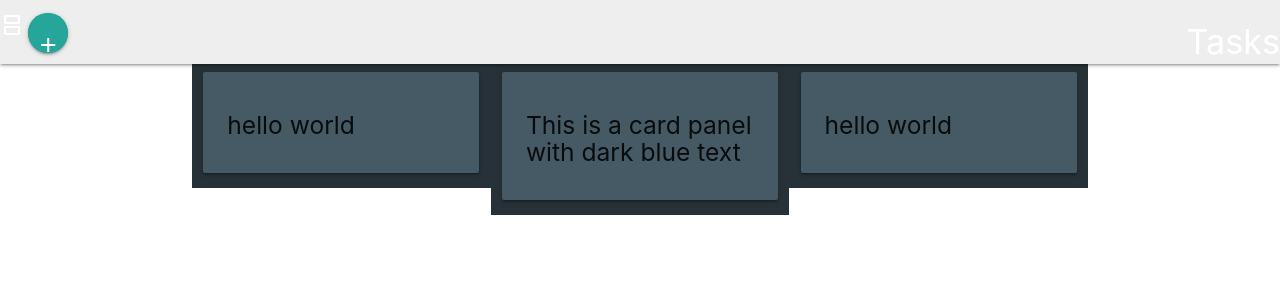
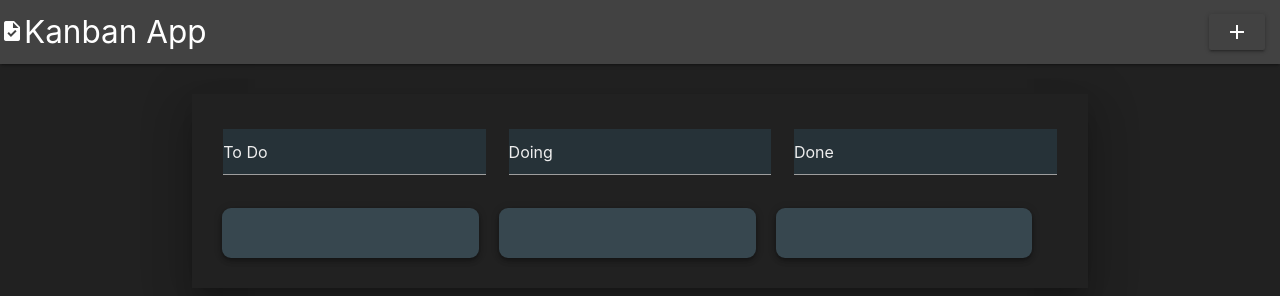
Before and after one commit to Usernamek-dot/MUU2KanbanApp, a plain HTML site: page index.html in a window 1280 px wide. Drawn offline with nearby package versions, Linux system fonts and the light colour scheme.

Commit message:
Added modal and boards

```diff
--- a/index.html
+++ b/index.html
@@ -6,66 +6,29 @@
      <meta http-equiv="X-UA-Compatible" content="IE=edge" />
      <meta name="viewport" content="width=device-width, initial-scale=1.0" />
      <title>Kanban App</title>
-     <!--Import materialize.css-->
-     <link type="text/css" rel="stylesheet" href="materialize/css/materialize.min.css" media="screen,projection" />
-     <!--Let browser know website is optimized for mobile-->
-     <meta name="viewport" content="width=device-width, initial-scale=1.0" />
-     <!--Import Google Icon Font-->
+     <link rel="stylesheet" href="style.css">
+     <link href="/materialize/css/materialize.min.css" rel="stylesheet" />
      <link href="https://fonts.googleapis.com/icon?family=Material+Icons" rel="stylesheet">
-
 </head>
 
 <body>
+
      <!-- navbar -->
 
-     <div class="navbar-fixed  ">
-          <nav class="grey lighten-3">
+     <div class="navbar-fixed">
+          <nav class="grey darken-3">
                <div class="nav-wrapper">
-
-                    <span class="material-icons">
-                         splitscreen
-                    </span>
-
+                    <a href="#!" class="brand-logo"><span class="material-icons">task</span>Kanban App</a>
                     <ul class="right hide-on-med-and-down">
-                         <h4>Tasks</h4>
+                         <li>
+                              <a href="#" class="waves-effect waves-light btn grey darken-3" href="#modal1"><i
+                                        class="material-icons">add</i></a>
+                              <!-- Modal Trigger -->
+                              <!-- <button data-target="modal1" class="btn modal-trigger waves-effect waves-light btn grey darken-3"><i
+                                   class="material-icons">add</i></button> -->
 
 
-                    </ul>
-                    <!-- Modal Trigger -->
-                    <a class="waves-effect waves-light btn modal-trigger   btn-floating pulse" href="#modal1">
-                         <i class="small material-icons">add</i>
-                         </a>
-
-
-               </div>
-          </nav>
-     </div>
-
-     <!-- canva -->
-
-     <div class="container">
-          <div class="row">
-               <div class="col s4  blue-grey darken-4 ">
-
-                    <div class="card-panel blue-grey darken-2 ">
-                         <h5>hello world</h5>
-                    </div>
-               </div>
-               <div class="col s4  blue-grey darken-4">
-                    <div class="card-panel blue-grey darken-2 ">
-                         <h5>This is a card panel with dark blue text</h5>
-                    </div>
-
-               </div>
-               <div class="col s4  blue-grey darken-4">
-                    <div class="card-panel blue-grey darken-2 ">
-                         <h5>hello world</h5>
-                    </div>
-               </div>
-
-               <!-- add task modal -->
-
-
+                         </li>
                          <div id="modal1" class="modal">
                               <div class="modal-content">
                                    <form>
@@ -75,12 +38,14 @@
                                         <div class="input-field inline">
                                              <input id="asigneeInput" type="text" class="validate">
                                              <label for="asigneeInput">Asignee to</label>
-                                   <span class="helper-text" data-error="wrong" data-success="right">Helper text</span>
+                                             <span class="helper-text" data-error="wrong" data-success="right">Helper
+                                                  text</span>
                                         </div>
                                         <!-- task  description input -->
                                         <div class="row">
                                              <div class="input-field col s12">
-                                        <textarea id="taskInput" class="materialize-textarea"></textarea>
+                                                  <textarea data-length="100" id="taskInput"
+                                                       class="materialize-textarea"></textarea>
                                                   <label for="taskInput">Task</label>
                                              </div>
                                         </div>
@@ -88,7 +53,8 @@
                                         <div class="modal-footer">
                                              <a href="#!" class="modal-close waves-effect waves-green btn-flat"
                                                   id="btnSubmitId">Add</a>
-                                   <a href="#!" class="modal-close waves-effect waves-green btn-flat">Cancel</a>
+                                             <a href="#!"
+                                                  class="modal-close waves-effect waves-green btn-flat">Cancel</a>
                                         </div>
 
                                    </form>
@@ -96,11 +62,64 @@
                          </div>
 
 
-               <!--JavaScript at end of body for optimized loading-->
-               <script type="text/javascript" src="materialize/js/materialize.min.js"></script>
-               <scrip type="module" src="js/addModal.js">
+
+
+               </div>
+          </nav>
+     </div>
+
+
+
+     <!-- canva -->
+
+     <div class="container ">
+          <div class=" parent row z-depth-5">
+               <!-- titles -->
+               <div class="col s4">
+                    <div class=" input-field ">
+                         <input class="toDoTitle blue-grey darken-4" value="To Do" id="toDoListID" type="text">
+                    </div>
+               </div>
+               <div class="col s4 ">
+                    <div class="input-field ">
+                         <input class="toDoTitle blue-grey darken-4" value="Doing" id="doingListID" type="text">
+                    </div>
+               </div>
+               <div class="col s4 ">
+                    <div class="input-field ">
+                         <input class="toDoTitle blue-grey darken-4" value="Done" id="doneListID" type="text">
+                    </div>
+               </div>
+
+               <!-- boards -->
+               <div class="  blue-grey darken-3 child z-depth-2    ">
+
+                    <!-- <div class="card-panel blue-grey darken-2 ">
+                                   <h5>hello world</h5>
+                              </div> -->
+
+               </div>
+               <div class="  blue-grey darken-3 child z-depth-2 ">
+
+               </div>
+               <div class="  blue-grey darken-3 child z-depth-2 ">
+               </div>
+          </div>
+
+     </div>
+
+
+     <!-- add task modal -->
+     <!-- scripts -->
+
+     <script src="https://ajax.googleapis.com/ajax/libs/jquery/2.1.1/jquery.min.js"></script>
+     <script src="materialize/js/materialize.min.js"></script>
+     <script>
+          document.addEventListener("DOMContentLoaded", function () {
+               var elems = document.querySelectorAll(".modal");
+               var instances = M.Modal.init(elems, options);
+          });
      </script>
-                    <script type="module" src="js/datepicker.js"></script>
 </body>
 
 </html>
--- a/js/addModal.js
+++ /dev/null
@@ -1,4 +0,0 @@
-document.addEventListener('DOMContentLoaded', function() {
-     var elems = document.querySelectorAll('.modal');
-     var instances = M.Modal.init(elems, options);
-   });
--- a/js/datePicker.js
+++ /dev/null
@@ -1,10 +0,0 @@
-document.addEventListener('DOMContentLoaded', function() {
-     var elems = document.querySelectorAll('.datepicker');
-     var instances = M.Datepicker.init(elems, options);
-   });
-
-   // Or with jQuery
-
-   $(document).ready(function(){
-     $('.datepicker').datepicker();
-   });
--- /dev/null
+++ b/style.css
@@ -0,0 +1,20 @@
+body {
+  background-color: #212121;
+}
+.toDoTitle {
+  color: #eee;
+}
+
+.parent {
+  padding: 20px;
+  margin-top: 30px;
+}
+
+.child {
+  width: 30%;
+  float: left;
+  padding: 25px;
+  height: auto;
+  margin: 10px;
+  border-radius: 9px;
+}
```
Also changed, not shown: .codesandbox/workspace.json (added). Lines whose indentation alone changed are shown as unchanged.
